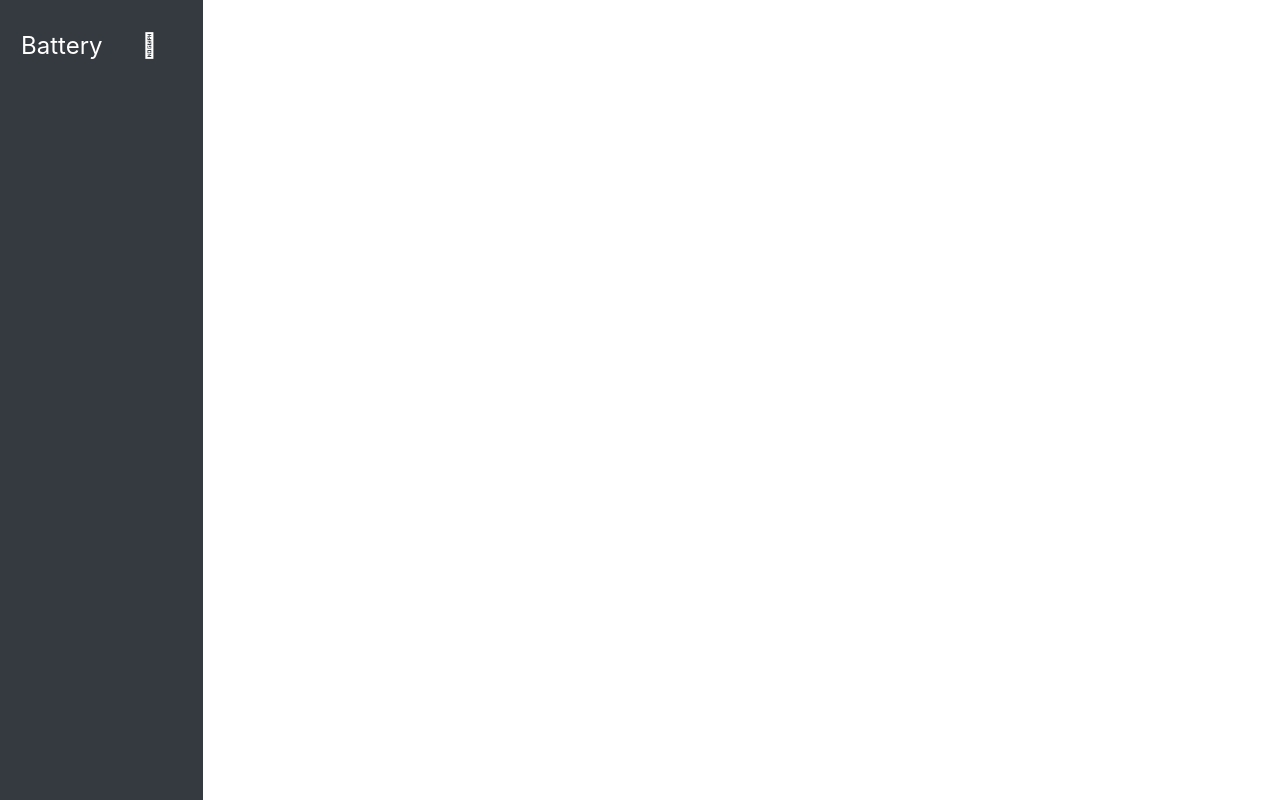
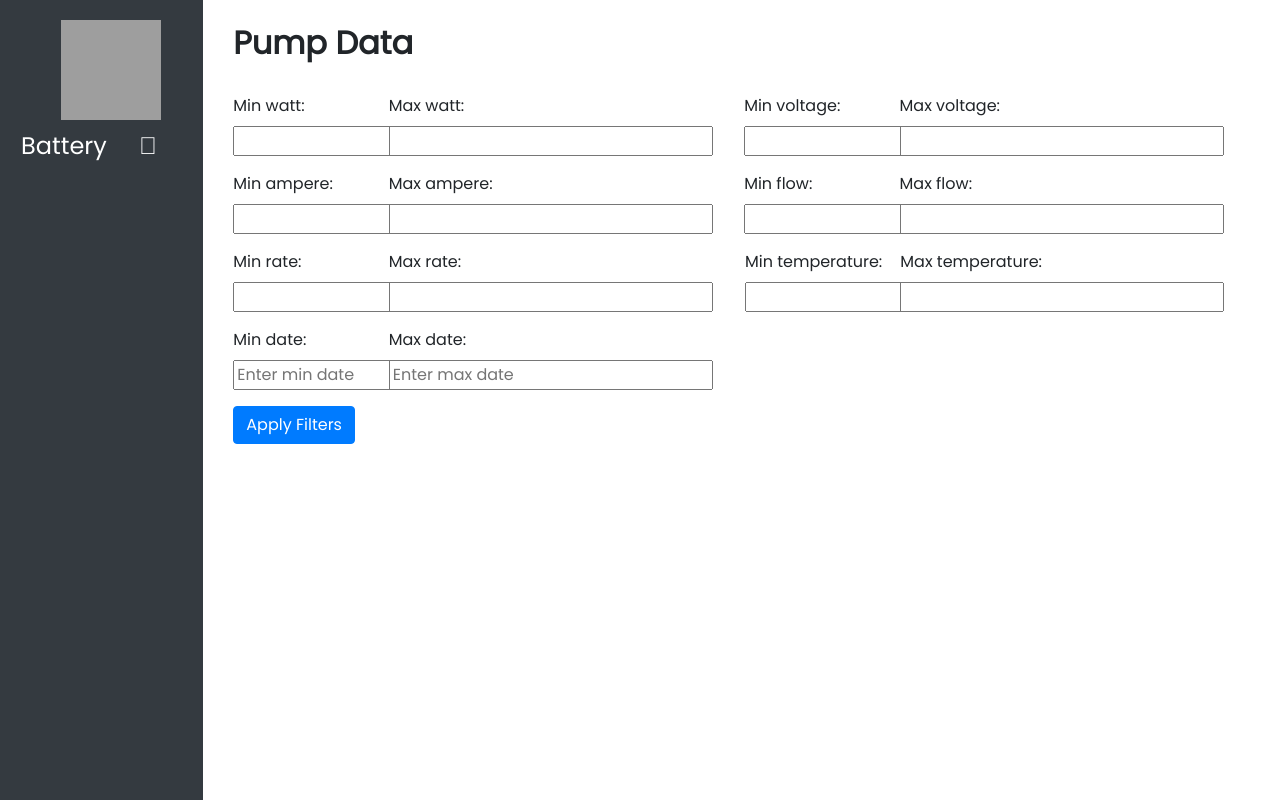
Before and after one commit to akshatranadive/fetherstill, a Django app: page /myapp/data/pump/ in a window 1280 px wide. Run offline with Django 4.2, Linux system fonts and the light colour scheme; a user stored in the database is signed in; data that the repository does not hold is empty; some libraries are stand-ins or nearby versions; grey boxes are pictures that could not be loaded.

Commit message:
added filters in pump, changed font

```diff
--- a/myapp/forms.py
+++ b/myapp/forms.py
@@ -1,5 +1,9 @@
 # forms.py
 from django import forms
+from datetime import datetime
+
+
+
 
 class DataFilterForm(forms.Form):
     # start_date = forms.DateField(label='Start Date')
@@ -20,15 +24,48 @@ class TravelsFilterForm(forms.Form):
 class ValueFilterForm(forms.Form):
     min_value = forms.DecimalField(label="Min value", required=False)
     max_value = forms.DecimalField(label="Max value", required=False)
+
+# Pump filters
+
 class WattsFilterForm(forms.Form):
-    min_w = forms.DecimalField(label="Min value", required=False)
-    max_w = forms.DecimalField(label="Max value", required=False)
+    min_w = forms.DecimalField(label="Min watt", required=False)
+    max_w = forms.DecimalField(label="Max watt", required=False)
 class VoltsFilterForm(forms.Form):
-    min_v = forms.DecimalField(label="Min value", required=False)
-    max_v = forms.DecimalField(label="Max value", required=False)
+    min_v = forms.DecimalField(label="Min voltage", required=False)
+    max_v = forms.DecimalField(label="Max voltage", required=False)
 class AmperesFilterForm(forms.Form):
-    min_a = forms.DecimalField(label="Min value", required=False)
-    max_a = forms.DecimalField(label="Max value", required=False)
+    min_a = forms.DecimalField(label="Min ampere", required=False)
+    max_a = forms.DecimalField(label="Max ampere", required=False)
+class FlowFilterForm(forms.Form):
+    min_flow = forms.DecimalField(label="Min flow", required=False)
+    max_flow = forms.DecimalField(label="Max flow", required=False)
 class TempFilterForm(forms.Form):
-    min_temp = forms.DecimalField(label="Min value", required=False)
-    max_temp = forms.DecimalField(label="Max value", required=False)
+    min_temp = forms.DecimalField(label="Min temperature", required=False)
+    max_temp = forms.DecimalField(label="Max temperature", required=False)
+class RateFilterForm(forms.Form):
+    min_rate = forms.DecimalField(label="Min rate", required=False)
+    max_rate = forms.DecimalField(label="Max rate", required=False)
+
+class DateFilterForm(forms.Form):
+    date_format = '%b. %d, %Y, %I:%M %p'
+
+    min_date = forms.CharField(
+        required=False,
+        widget=forms.TextInput(attrs={'placeholder': 'Enter min date'}),
+    )
+    max_date = forms.CharField(
+        required=False,
+        widget=forms.TextInput(attrs={'placeholder': 'Enter max date'}),
+    )
+
+    def clean_min_date(self):
+        min_date_str = self.cleaned_data.get('min_date')
+        if min_date_str:
+            return datetime.strptime(min_date_str, self.date_format)
+        return None
+
+    def clean_max_date(self):
+        max_date_str = self.cleaned_data.get('max_date')
+        if max_date_str:
+            return datetime.strptime(max_date_str, self.date_format)
+        return None
--- a/myapp/templates/base.html
+++ b/myapp/templates/base.html
@@ -1,4 +1,5 @@
 {% load static %}
+
 
 <link rel="stylesheet" type="text/css" href="{% static 'myapp/css/bootstrap.css' %}">
 
@@ -8,6 +9,8 @@
     <meta charset="UTF-8">
     <title>Title</title>
     <link href="https://maxcdn.bootstrapcdn.com/bootstrap/4.5.2/css/bootstrap.min.css" rel="stylesheet">
+        <link rel="stylesheet" type="text/css" href="{% static 'myapp/base.css' %}">
+
     <style>
         /* Sidebar Styles */
         #sidebar {
@@ -20,6 +23,12 @@
             color: #ffffff;
             font-size: 16px;
         }
+#sidebar .nav-link ul {
+    list-style: none !important;
+    padding: 0;
+    margin: 0;
+}
+
 
         .nav-link:hover {
             background-color: #555d66;
@@ -50,6 +59,10 @@
             <!-- Sidebar (Non-collapsible) -->
             <nav id="sidebar" class="col-md-2">
                 <div class="position-sticky">
+&nbsp&nbsp&nbsp&nbsp&nbsp&nbsp&nbsp&nbsp&nbsp&nbsp&nbsp&nbsp
+            <img src="{% static 'myapp/assets/test.png' %}" width="100" height="100"
+                class="d-inline-block align-items-center" alt="">
+
                     <ul class="nav flex-column">
                         <li class="nav-item">
                             <a class="nav-link battery-heading" href="#batterySubmenu" data-bs-toggle="collapse" aria-expanded="false">
--- a/myapp/templates/inlet_data.html
+++ b/myapp/templates/inlet_data.html
@@ -13,6 +13,8 @@
     </style>
 </head>
 <body>
+    <h2 class="fw-bold">Inlet Data</h2>
+    <br>
 
 <form method="get" action="{% url 'myapp:common_section' data_section=data_section %}" novalidate>
     <div class="form-row">
@@ -79,7 +81,6 @@
 
 {% block content %}
     <!-- Content for the Inlet section -->
-    <h2>Inlet Data</h2>
     <table class="table">
         <thead>
             <tr>
--- a/myapp/templates/outlet_data.html
+++ b/myapp/templates/outlet_data.html
@@ -20,6 +20,8 @@
 {#    <button type="submit">Filter Data</button>#}
 {#</form>#}
 
+    <h2 class="fw-bold">Outlet Data</h2>
+    <br>
 
 
 <form method="get" action="{% url 'myapp:common_section' data_section=data_section %}" novalidate>
@@ -80,7 +82,6 @@
 
 {% block content %}
     <!-- Content for the Inlet section -->
-    <h2>Outlet Data</h2>
     <table class="table">
         <thead>
             <tr>
--- a/myapp/templates/pump_data.html
+++ b/myapp/templates/pump_data.html
@@ -3,6 +3,7 @@
 <head>
     <meta charset="UTF-8">
     <title>Pump data</title>
+
     <style>
         .form-row:first-child .form-group:nth-child(3) {
             margin-left: 200px;
@@ -13,8 +14,10 @@
     </style>
 </head>
 <body>
+    <h2 class="fw-bold">Pump Data</h2>
+    <br>
 
-<!-- <form method="get" action="{% url 'myapp:common_section' data_section=data_section %}" novalidate>
+<form method="get" action="{% url 'myapp:common_section' data_section=data_section %}" novalidate>
     <div class="form-row">
         <div class="form-group col-md-2">
             {{ watts_form.min_w.label_tag }}
@@ -33,16 +36,34 @@
             {{ volts_form.max_v }}
         </div>
     </div>
-
     <div class="form-row">
         <div class="form-group col-md-2">
-            {{ amperes_form.min_a.label_tag }}
-            {{ amperes_form.min_a }}
+            {{ amp_form.min_a.label_tag }}
+            {{ amp_form.min_a }}
         </div>
         <div class="form-group col-md-2">
-            {{ amperes_form.max_a.label_tag }}
-            {{ amperes_form.max_a }}
+            {{ amp_form.max_a.label_tag }}
+            {{ amp_form.max_a }}
         </div>
+        <div class="form-group col-md-2">
+            {{ flow_form.min_flow.label_tag }}
+            {{ flow_form.min_flow }}
+        </div>
+        <div class="form-group col-md-2">
+            {{ flow_form.max_flow.label_tag }}
+            {{ flow_form.max_flow }}
+        </div>
+    </div>
+    <div class="form-row">
+        <div class="form-group col-md-2">
+            {{ rate_form.min_rate.label_tag }}
+            {{ rate_form.min_rate }}
+        </div>
+        <div class="form-group col-md-2">
+            {{ rate_form.max_rate.label_tag }}
+            {{ rate_form.max_rate }}
+        </div>
+        &nbsp&nbsp&nbsp&nbsp&nbsp&nbsp&nbsp&nbsp&nbsp&nbsp&nbsp&nbsp&nbsp&nbsp&nbsp&nbsp&nbsp&nbsp&nbsp&nbsp&nbsp&nbsp&nbsp&nbsp&nbsp&nbsp&nbsp&nbsp&nbsp&nbsp&nbsp&nbsp&nbsp&nbsp&nbsp&nbsp&nbsp&nbsp&nbsp&nbsp&nbsp&nbsp&nbsp&nbsp&nbsp&nbsp&nbsp
         <div class="form-group col-md-2">
             {{ temp_form.min_temp.label_tag }}
             {{ temp_form.min_temp }}
@@ -52,33 +73,36 @@
             {{ temp_form.max_temp }}
         </div>
     </div>
+    <div class="form-row">
+            <div class="form-group col-md-2">
+                {{ date_form.min_date.label_tag }}
+                {{ date_form.min_date }}
+            </div>
+            <div class="form-group col-md-2">
+                {{ date_form.max_date.label_tag }}
+                {{ date_form.max_date }}
+            </div>
+        </div>
 
     <button type="submit" class="btn btn-primary">Apply Filters</button>
 </form>
 
 
-{#<form method="post" action="{% url 'myapp:common_section' data_section=data_section %}">#}
-{#    {% csrf_token %}#}
-{#    {{ form.as_table }}#}
-{#    <button type="submit">Filter Data</button>#}
-{#</form>#}
-
+<!-- inlet_data.html -->
 {% if data %}
 
-<div class="export-dropdown">
-    <button id="exportButton" type="button" class="btn btn-success dropdown-toggle" data-toggle="dropdown" aria-haspopup="true" aria-expanded="false">
-        Export <span class="caret"></span>
-    </button>
-    <ul class="dropdown-menu" aria-labelledby="exportButton">
-        <li><a href="{% url 'myapp:csv_export' data_section=data_section %}?export_format=csv">CSV</a></li>
-        <li><a href="{% url 'myapp:excel_export' data_section=data_section %}?export_format=excel">Excel</a></li>
-        <li><a href="{% url 'myapp:json_export' data_section=data_section %}?export_format=json">JSON</a></li>
-    </ul>
-</div> -->
-
+{#<div class="export-dropdown">#}
+{#    <button id="exportButton" type="button" class="btn btn-success dropdown-toggle" data-toggle="dropdown" aria-haspopup="true" aria-expanded="false">#}
+{#        Export <span class="caret"></span>#}
+{#    </button>#}
+{#    <ul class="dropdown-menu" aria-labelledby="exportButton">#}
+{#        <li><a href="{% url 'myapp:csv_export' data_section=data_section %}?export_format=csv">CSV</a></li>#}
+{#        <li><a href="{% url 'myapp:excel_export' data_section=data_section %}?export_format=excel">Excel</a></li>#}
+{#        <li><a href="{% url 'myapp:json_export' data_section=data_section %}?export_format=json">JSON</a></li>#}
+{#    </ul>#}
+{#</div>#}
 {% block content %}
-    <!-- Content for the Pump section -->
-    <h2>Pump Data</h2>
+    <!-- Content for the Inlet section -->
     <table class="table">
         <thead>
             <tr>
@@ -88,6 +112,7 @@
                 <th scope="col">Flow</th>
                 <th scope="col">Rate/sec</th>
                 <th scope="col">Temperature</th>
+                <th scope="col">Datetime</th>
                 <!-- Add other columns specific to Inlet data as needed -->
             </tr>
         </thead>
@@ -100,12 +125,14 @@
                 <td>{{ item.flow_l_min }}</td>
                 <td>{{ item.r_sec }}</td>
                 <td>{{ item.temp_field }}</td>
+                <td>{{ item.datetime }}</td>
                 <!-- Display other fields specific to Inlet data as needed -->
             </tr>
             {% endfor %}
         </tbody>
     </table>
 {% endblock %}
+{% endif %}
 
 
 </body>
--- a/myapp/views.py
+++ b/myapp/views.py
@@ -1,3 +1,5 @@
+from datetime import datetime
+
 from django.shortcuts import render, redirect
 from django.contrib.auth import authenticate, login, logout
 from django.contrib import messages
@@ -5,6 +7,7 @@ from django.contrib.auth.decorators import login_required
 from .models import Pump, Inflow, Outflow
 from .forms import *
 import pandas as pd
+from django.forms import DateTimeInput
 import json
 
 import csv
@@ -14,62 +17,84 @@ import os
 
 @login_required(login_url="myapp:login_view")
 def common_section(request, data_section):
+    date_format = '%b. %d, %Y, %I:%M %p'
+
     if data_section == 'pump':
+        data = Pump.objects.all()
+
         watts_form = WattsFilterForm(request.GET)
         volts_form = VoltsFilterForm(request.GET)
-        amperes_form = AmperesFilterForm(request.GET)
+        amp_form = AmperesFilterForm(request.GET)
+        flow_form = FlowFilterForm(request.GET)
         temp_form = TempFilterForm(request.GET)
+        rate_form = RateFilterForm(request.GET)
+        date_form = DateFilterForm(request.GET)
 
-        # Sorting logic
-        sort_by = request.GET.get('sort_by', 'w')  # Default to 'iteration' if no column is specified
-        sort_order = request.GET.get('sort_order', 'asc')  # Sort order: 'asc' or 'desc'
+        # Process and apply the filters based on the form data
 
-        order_field = sort_by
-        if sort_order == 'desc':
-            order_field = '-' + order_field
-
-        data = Pump.objects.all()
+        filtered_data = data
 
         if watts_form.is_valid():
             min_w = watts_form.cleaned_data.get('min_w')
             max_w = watts_form.cleaned_data.get('max_w')
+            print(min_w)
             if min_w is not None:
-                data = data.filter(w__gte=min_w)
+                filtered_data = filtered_data.filter(w__gte=min_w)
             if max_w is not None:
-                data = data.filter(w__lte=max_w)
-
+                filtered_data = filtered_data.filter(w__lte=max_w)
         if volts_form.is_valid():
             min_v = volts_form.cleaned_data.get('min_v')
             max_v = volts_form.cleaned_data.get('max_v')
             if min_v is not None:
-                data = data.filter(v__gte=min_v)
+                filtered_data = filtered_data.filter(v__gte=min_v)
             if max_v is not None:
-                data = data.filter(v__lte=max_v)
-
-        if amperes_form.is_valid():
-            min_a = amperes_form.cleaned_data.get('min_a')
-            max_a = amperes_form.cleaned_data.get('max_a')
+                filtered_data = filtered_data.filter(v__lte=max_v)
+        if amp_form.is_valid():
+            min_a = amp_form.cleaned_data.get('min_a')
+            max_a = amp_form.cleaned_data.get('max_a')
             if min_a is not None:
-                data = data.filter(a__gte=min_a)
+                filtered_data = filtered_data.filter(a__gte=min_a)
             if max_a is not None:
-                data = data.filter(a__lte=max_a)
-
+                filtered_data = filtered_data.filter(a__lte=max_a)
+        if flow_form.is_valid():
+            min_flow = flow_form.cleaned_data.get('min_flow')
+            max_flow = flow_form.cleaned_data.get('max_flow')
+            if min_flow is not None:
+                filtered_data = filtered_data.filter(flow_l_min__gte=min_flow)
+            if max_flow is not None:
+                filtered_data = filtered_data.filter(flow_l_min__lte=max_flow)
         if temp_form.is_valid():
             min_temp = temp_form.cleaned_data.get('min_temp')
             max_temp = temp_form.cleaned_data.get('max_temp')
             if min_temp is not None:
-                data = data.filter(temp__gte=min_temp)
+                filtered_data = filtered_data.filter(temp_field__gte=min_temp)
             if max_temp is not None:
-                data = data.filter(temp__lte=max_temp)
-
-        sorted_data = data.order_by(order_field)
+                filtered_data = filtered_data.filter(temp_field__lte=max_temp)
+        if rate_form.is_valid():
+            min_rate = rate_form.cleaned_data.get('min_rate')
+            max_rate = rate_form.cleaned_data.get('max_rate')
+            if min_rate is not None:
+                filtered_data = filtered_data.filter(r_sec__gte=min_rate)
+            if max_rate is not None:
+                filtered_data = filtered_data.filter(r_sec__lte=max_rate)
+        if date_form.is_valid():
+            min_date = date_form.cleaned_data.get('min_date')
+            max_date = date_form.cleaned_data.get('max_date')
+            if min_date is not None:
+                filtered_data = filtered_data.filter(datetime__gte=min_date)
+            if max_date is not None:
+                filtered_data = filtered_data.filter(datetime__lte=max_date)
 
         return render(request, 'section.html', {
-            'data': data,  # Pass sorted data to the template
+            'data': filtered_data,
             'watts_form': watts_form,
             'volts_form': volts_form,
-            'amperes_form': amperes_form,
+            'amp_form': amp_form,
+            'flow_form': flow_form,
             'temp_form': temp_form,
+            'rate_form': rate_form,
+            'date_form': date_form,
+            'data_section': data_section,
         })
 
     else:
```
Also changed, not shown: fetherstill/settings.py (+4 -3 lines), myapp/templates/authentication/login_view.html (+20 -10 lines), 1 other file.
